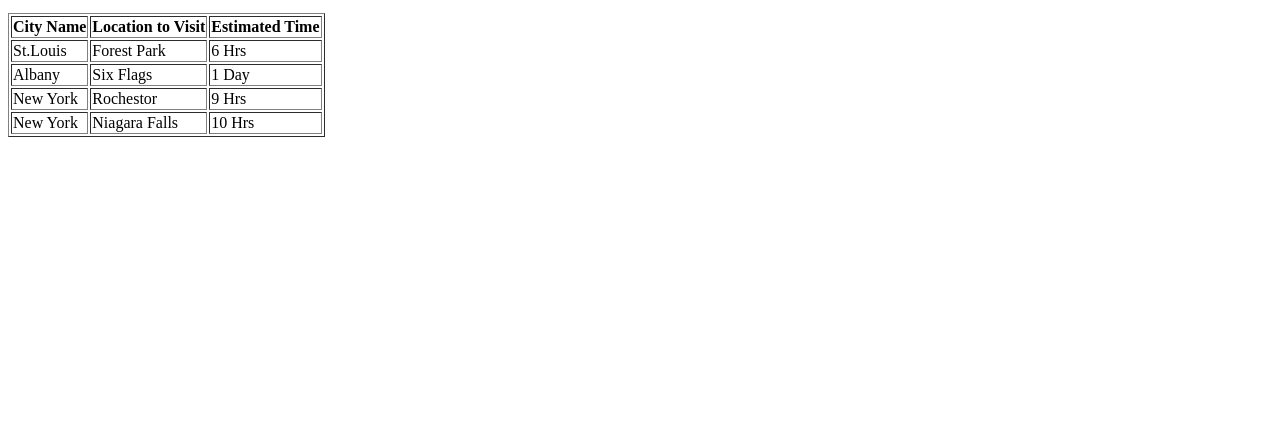
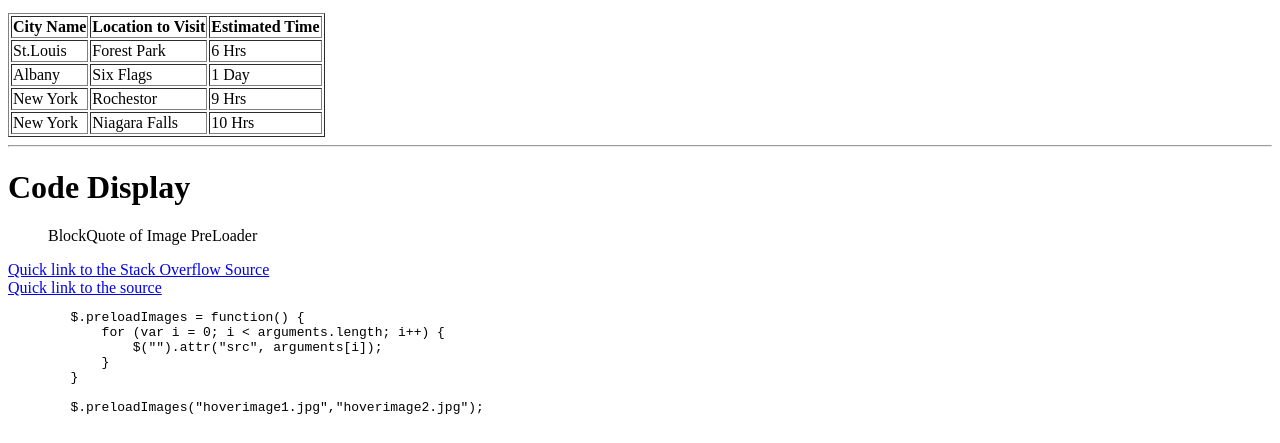
Before and after one commit to 44-563-Web-Apps-F22/44563-webapps-assignment-3-Vyshnavi1410, a plain HTML site: page index.html in a window 1280 px wide. Shown: the part 631-1074 px from the top of the page. Before the commit the page ends 800 px from the top, so only its background shows below. Drawn offline with Linux system fonts and the light colour scheme.

Commit message:
Code snippet

```diff
--- a/index.html
+++ b/index.html
@@ -67,6 +67,24 @@
             <td>10 Hrs</td>
         </tr>
     </table>
+
+    <hr>
+    <h1>Code Display</h1>
+    <blockquote cite="https://stackoverflow.com/questions/3646036/preloading-images-with-javascript"> BlockQuote of
+        Image PreLoader</blockquote>
+    <a href="https://stackoverflow.com/questions/3646036/preloading-images-with-javascript">Quick link to the Stack Overflow Source</a><br>
+    <a href="https://css-tricks.com/snippets/jquery/image-preloader/">Quick link to the source</a>
+    <pre>
+        $.preloadImages = function() {
+            for (var i = 0; i < arguments.length; i++) {
+                $("<img />").attr("src", arguments[i]);
+            }
+        }
+
+        $.preloadImages("hoverimage1.jpg","hoverimage2.jpg");
+    </pre>
+
+
 </body>
 
 </html>
```
Also changed, not shown: aboutme.html (+7 -4 lines). Lines whose indentation alone changed are shown as unchanged.
